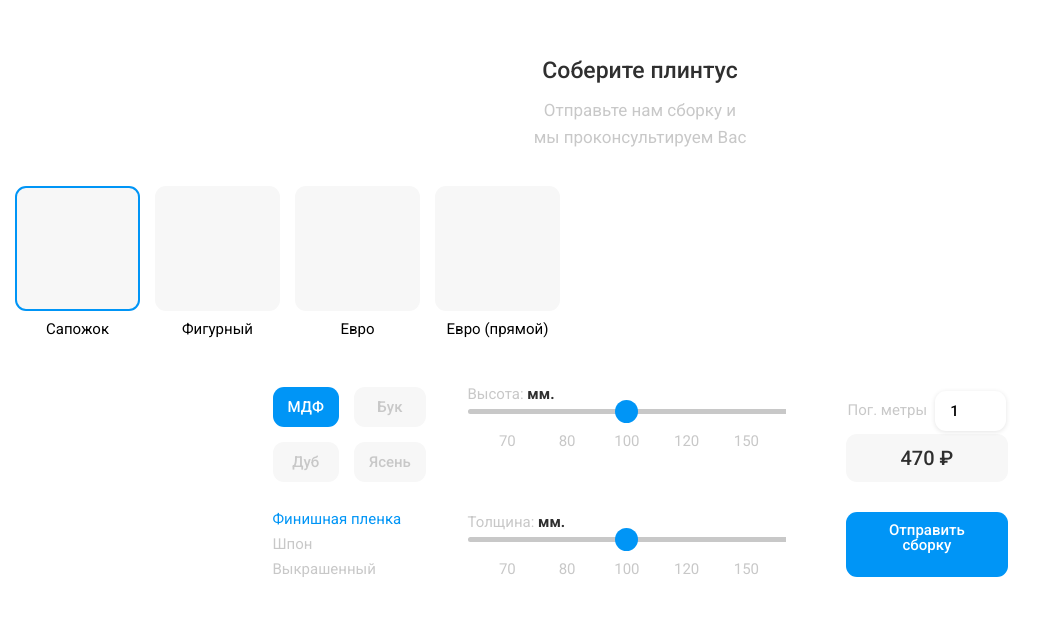
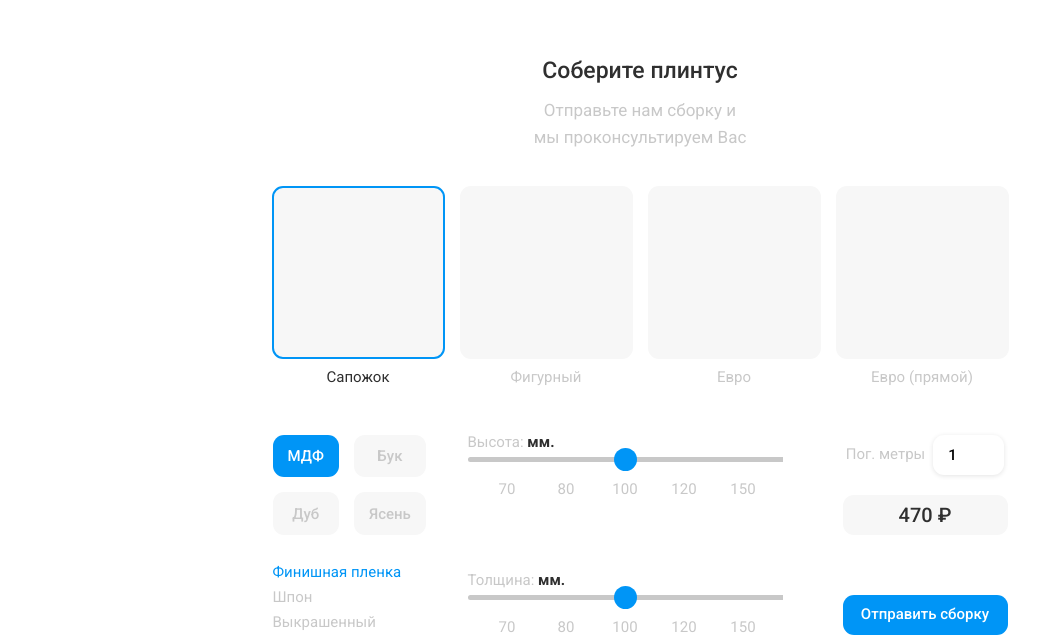
Before and after one commit to mrRobertGreen/avanta-decor, a website: page src/index.html in a window 1280 px wide. Shown: the part 2464-3100 px from the top of the page, without its empty margins (0-1056 px from the left). Before the commit the page ends 3042 px from the top, so only its background shows below. Drawn offline with nearby package versions, Linux system fonts and the light colour scheme; files that its build step writes are made by us from their sources.

Commit message:
work - 1h

```diff
--- a/src/html/_building.html
+++ b/src/html/_building.html
@@ -73,15 +73,17 @@
             <div class="size__metres">
                 Пог. метры
                 <input type="number" class="size__input" value="1" min="1">
-                <!-- <button></button>                 -->
             </div>
             <div class="size__price">
                 <p>470 ₽</p>
             </div>
         </div>
-        <div class="building__btn">
-            <button>Отправить сборку</button>
+        <div class="building__btn-wrapper">
+            <button class="building__btn">
+                Отправить сборку
+            </button>
         </div>
+
     </div>
 
 </div>
--- a/src/js/scripts/menu.js
+++ b/src/js/scripts/menu.js
@@ -26,7 +26,7 @@ const toggleActiveClass = (e, className, activeClassName) => {
 if (window.matchMedia("(max-width: 425px)").matches) {
     enableMenuScroll("menu-row", "menu__item", [0, 55, 150])
 }
-if (window.matchMedia("(max-width: 580px)").matches) {
+if (window.matchMedia("(max-width: 730px)").matches) {
     enableMenuScroll("types-row", "types__item", [0, 70, 130, 210])
 }
 
--- a/src/scss/_building.scss
+++ b/src/scss/_building.scss
@@ -11,37 +11,36 @@
         margin: 0 auto;
     }
 
-    &__style {
-    }
+    &__style {}
 
-    &__dimensions {
-    }
+    &__dimensions {}
 
-    &__size {
+    &__size {}
+
+    &__btn-wrapper {
+        display: flex;
+        align-items: flex-end;
+        justify-content: center;
+        width: 100%;
     }
 
     &__btn {
-        display: flex;
-        flex-direction: row;
-        justify-content: center;
-        align-items: flex-start;
-        padding: 13px 30px 12px;
         margin: 30px 15px 0 15px;
+        max-height: 40px;
+        height: 40px;
+        width: 100%;
+
+
 
         background: $blue;
         border-radius: 11px;
+        font-weight: 500;
+        font-size: 15px;
+        line-height: 15px;
 
-        button {
-            width: 100%;
-            height: 100%;
-            background: $blue;
-            border: none;
-            font-weight: 500;
-            font-size: 15px;
-            line-height: 15px;
-
-            color: $white;
-        }
+        color: $white;
+        text-align: center;
+        padding: 12px 0;
     }
 }
 
@@ -50,24 +49,44 @@
     display: flex;
     padding-left: 15px;
 
+    @media (min-width: 730px) {
+        padding-left: 0;
+    }
+
     &__track {
         display: flex;
+
+        @media (min-width: 730px) {
+            margin: 0 auto;
+        }
     }
 
     &__item {
         margin-right: 15px;
         display: flex;
         flex-direction: column;
+
+        @media (min-width: 730px) {
+            &:last-child {
+                margin-right: 0;
+            }
+        }
     }
 
     &__img {
-        height: 125px;
-        width: 125px;
         background-color: $light-grey;
         border-radius: 11px;
+        width: calc(125px + (173 - 125) * (100vw - 320px) / (820 - 320));
+        height: calc(125px + (173 - 125) * (100vw - 320px) / (820 - 320));
+        max-width: 173px;
+        max-height: 173px;
     }
 
     &__item_active {
+        .types__name {
+            color: $black;
+        }
+
         .types__img {
             border: 2px solid $blue;
         }
@@ -78,15 +97,14 @@
         line-height: 15px;
         text-align: center;
         padding-top: 11px;
+        color: $grey;
     }
 }
 
 .buildings {
-    &__types {
-    }
+    &__types {}
 
-    &__material {
-    }
+    &__material {}
 }
 
 .material {
@@ -167,6 +185,7 @@
             text-align: center;
         }
     }
+
     &__input {
         -webkit-appearance: none;
         width: 100%;
@@ -206,20 +225,6 @@
         line-height: 23px;
         color: $grey;
         flex: 50%;
-        // padding-right: 8px;
-
-        // button {
-        //     height: 10px;
-        //     width: 10px;
-        //     background-color: white;
-        //     border: 7px solid transparent;
-        //     border-top: 9px solid $grey;
-        //     border-radius: 3.5px;
-
-        //     position: absolute;
-        //     left: 151px;
-        //     margin-top: 16px;
-        // }
     }
 
     &__input {
@@ -267,14 +272,14 @@
     &__price {
         background: $light-grey;
         border-radius: 11px;
-        max-width: 360px;
-
+        //max-width: 360px;
         flex: 50%;
         display: flex;
         justify-content: center;
         align-items: center;
         height: 40px;
         width: 100%;
+        max-height: 40px;
 
         p {
             font-weight: 500;
@@ -298,6 +303,7 @@
         grid-area: mat;
         padding-top: 0;
     }
+
     .style {
         display: flex;
         flex-direction: column;
@@ -309,24 +315,29 @@
             padding-right: 0;
         }
     }
+
     .building__dimensions {
         grid-area: rng;
         display: flex;
         flex-direction: column;
         justify-content: space-between;
     }
+
     .range {
         padding: 0;
     }
 
-    .types{
-
-    }
+    .types {}
 
     .size {
         flex-direction: column;
         grid-area: size;
         padding-top: 0;
+
+        &__price {
+            margin-top: 20px;
+            width: 165px;
+        }
 
         &__metres {
             display: flex;
@@ -337,10 +348,13 @@
             }
         }
     }
+
     .building__btn {
         grid-area: btn;
-        padding-top: 0;
+        margin: 0;
+        max-width: 165px;
     }
+
     .desktop-grid {
         display: grid;
         grid-column-gap: 45px;
```
Also changed, not shown: src/js/scripts/building.js (+11 -1 lines).
